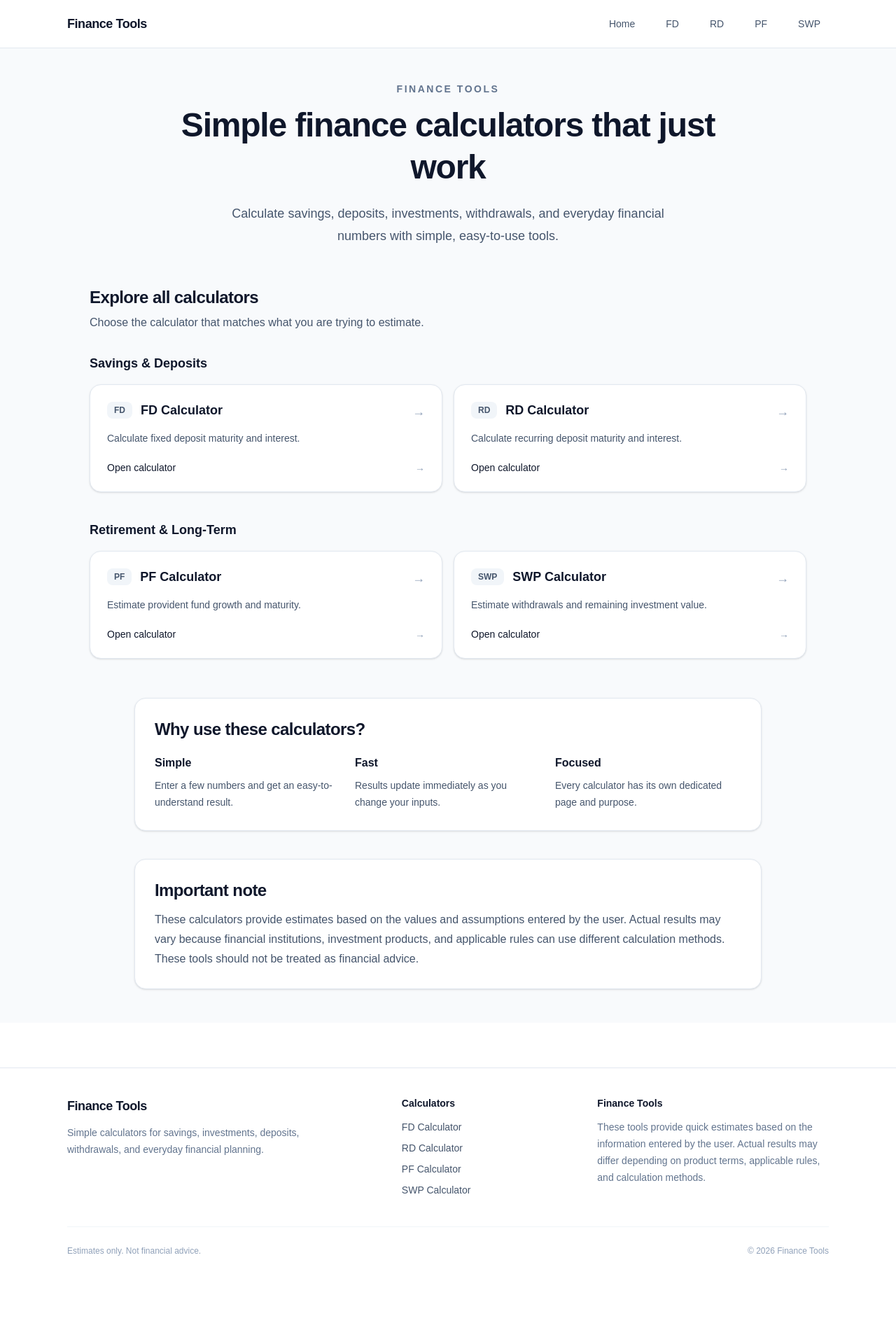
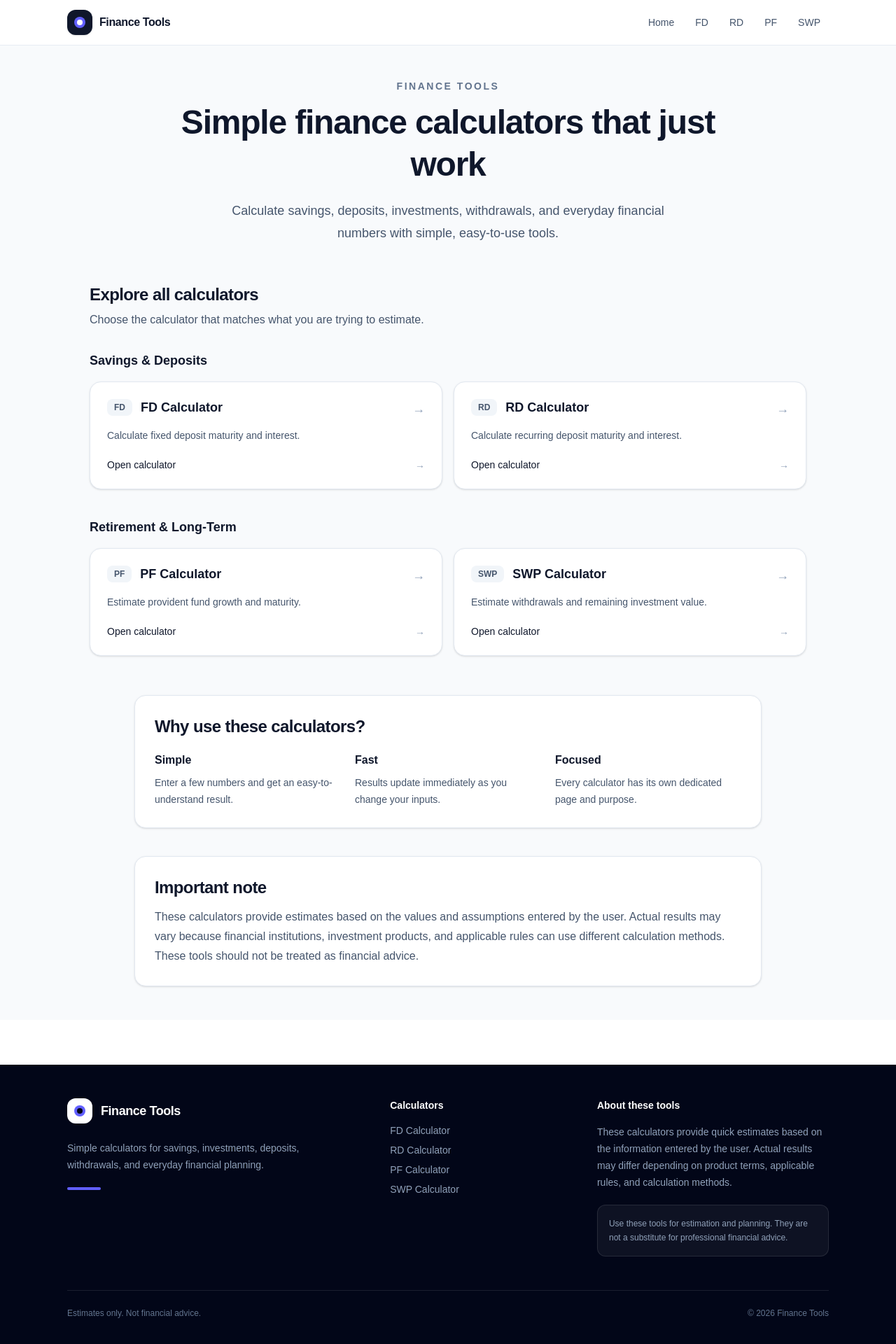
Before and after one commit to greeexstack/finance-tools, a Next.js app: page / in a window 1280 px wide. Shown: the top 1920 px of the page at 70% size. Before the commit the page ends 1837 px from the top, so only its background shows below. Built offline with nearby package versions, Linux system fonts and the light colour scheme.

Commit message:
Polish header and footer design

```diff
--- a/src/components/SiteFooter.tsx
+++ b/src/components/SiteFooter.tsx
@@ -21,39 +21,51 @@ const calculatorLinks = [
 
 export default function SiteFooter() {
   return (
-    <footer className="mt-12 border-t border-slate-200 bg-white sm:mt-16">
-      <div className="mx-auto w-full max-w-6xl px-4 py-8 sm:px-6 sm:py-10 lg:px-8">
-        <div className="grid grid-cols-1 gap-8 sm:grid-cols-2 lg:grid-cols-[1.3fr_0.7fr_1fr] lg:gap-12">
+    <footer className="mt-12 bg-slate-950 text-white sm:mt-16">
+      <div className="mx-auto w-full max-w-6xl px-4 py-10 sm:px-6 sm:py-12 lg:px-8">
+        <div className="grid grid-cols-1 gap-10 sm:grid-cols-2 lg:grid-cols-[1.2fr_0.7fr_1fr] lg:gap-16">
           {/* Brand */}
           <div>
             <Link
               href="/"
-              className="inline-block text-lg font-bold tracking-tight text-slate-900"
+              className="group inline-flex items-center gap-3"
             >
-              Finance Tools
+              <span
+                aria-hidden="true"
+                className="relative flex h-9 w-9 shrink-0 items-center justify-center overflow-hidden rounded-xl bg-white"
+              >
+                <span className="absolute h-4 w-4 rounded-full bg-indigo-500" />
+                <span className="absolute h-2 w-2 rounded-full bg-slate-950" />
+              </span>
+
+              <span className="text-lg font-bold tracking-tight text-white">
+                Finance Tools
+              </span>
             </Link>
 
-            <p className="mt-3 max-w-sm text-sm leading-6 text-slate-500">
+            <p className="mt-4 max-w-sm text-sm leading-6 text-slate-400">
               Simple calculators for savings, investments, deposits,
               withdrawals, and everyday financial planning.
             </p>
+
+            <div className="mt-5 h-1 w-12 rounded-full bg-indigo-500" />
           </div>
 
           {/* Calculators */}
           <div>
-            <h2 className="text-sm font-semibold text-slate-900">
+            <h2 className="text-sm font-semibold text-white">
               Calculators
             </h2>
 
             <nav
               aria-label="Calculator links"
-              className="mt-3 grid grid-cols-1 gap-y-1.5"
+              className="mt-4 flex flex-col gap-2"
             >
               {calculatorLinks.map((calculator) => (
                 <Link
                   key={calculator.href}
                   href={calculator.href}
-                  className="w-fit py-0.5 text-sm text-slate-600 transition hover:text-slate-900"
+                  className="w-fit text-sm text-slate-400 transition hover:translate-x-0.5 hover:text-white"
                 >
                   {calculator.name}
                 </Link>
@@ -63,24 +75,32 @@ export default function SiteFooter() {
 
           {/* About */}
           <div>
-            <h2 className="text-sm font-semibold text-slate-900">
-              Finance Tools
+            <h2 className="text-sm font-semibold text-white">
+              About these tools
             </h2>
 
-            <p className="mt-3 text-sm leading-6 text-slate-500">
-              These tools provide quick estimates based on the information
-              entered by the user. Actual results may differ depending on
-              product terms, applicable rules, and calculation methods.
+            <p className="mt-4 text-sm leading-6 text-slate-400">
+              These calculators provide quick estimates based on the
+              information entered by the user. Actual results may differ
+              depending on product terms, applicable rules, and calculation
+              methods.
             </p>
+
+            <div className="mt-5 rounded-xl border border-white/10 bg-white/5 p-4">
+              <p className="text-xs leading-5 text-slate-400">
+                Use these tools for estimation and planning. They are not a
+                substitute for professional financial advice.
+              </p>
+            </div>
           </div>
         </div>
 
-        <div className="mt-8 border-t border-slate-100 pt-6 sm:mt-10 sm:flex sm:items-center sm:justify-between">
-          <p className="text-xs leading-5 text-slate-400">
+        <div className="mt-10 border-t border-white/10 pt-6 sm:mt-12 sm:flex sm:items-center sm:justify-between">
+          <p className="text-xs text-slate-500">
             Estimates only. Not financial advice.
           </p>
 
-          <p className="mt-2 text-xs leading-5 text-slate-400 sm:mt-0">
+          <p className="mt-2 text-xs text-slate-500 sm:mt-0">
             © {new Date().getFullYear()} Finance Tools
           </p>
         </div>
--- a/src/components/SiteHeader.tsx
+++ b/src/components/SiteHeader.tsx
@@ -10,30 +10,44 @@ const navigation = [
 
 export default function SiteHeader() {
   return (
-    <header className="border-b border-slate-200 bg-white">
-      <div className="mx-auto flex max-w-6xl flex-col gap-3 px-4 py-4 sm:flex-row sm:items-center sm:justify-between sm:px-6 lg:px-8">
+    <header className="sticky top-0 z-50 border-b border-slate-200/80 bg-white/95 backdrop-blur">
+      <div className="mx-auto w-full max-w-6xl px-3 sm:px-6 lg:px-8">
+        <div className="flex min-h-16 items-center justify-between gap-3">
+          {/* Brand */}
           <Link
             href="/"
-          className="shrink-0 text-lg font-bold tracking-tight text-slate-900"
+            className="group flex shrink-0 items-center gap-2.5"
           >
+            <span
+              aria-hidden="true"
+              className="relative flex h-9 w-9 shrink-0 items-center justify-center overflow-hidden rounded-xl bg-slate-900 shadow-sm"
+            >
+              <span className="absolute h-4 w-4 rounded-full bg-indigo-500" />
+              <span className="absolute h-2 w-2 rounded-full bg-white" />
+            </span>
+
+            <span className="text-[15px] font-bold tracking-tight text-slate-900 sm:text-base">
               Finance Tools
+            </span>
           </Link>
 
+          {/* Navigation */}
           <nav
             aria-label="Main navigation"
-          className="flex w-full min-w-0 items-center gap-2 overflow-x-auto pb-1 sm:w-auto sm:gap-5 sm:overflow-visible sm:pb-0 [scrollbar-width:none] [&::-webkit-scrollbar]:hidden"
+            className="ml-auto flex min-w-0 items-center gap-1 overflow-x-auto pb-1 [scrollbar-width:none] [&::-webkit-scrollbar]:hidden sm:gap-1.5 sm:overflow-visible sm:pb-0"
           >
             {navigation.map((item) => (
               <Link
                 key={item.href}
                 href={item.href}
-              className="shrink-0 rounded-lg px-3 py-2 text-sm font-medium text-slate-600 transition hover:bg-slate-50 hover:text-slate-900"
+                className="shrink-0 rounded-xl px-2.5 py-2 text-sm font-medium text-slate-600 transition hover:bg-indigo-50 hover:text-indigo-700 focus:outline-none focus:ring-2 focus:ring-indigo-500/30 sm:px-3"
               >
                 {item.name}
               </Link>
             ))}
           </nav>
         </div>
+      </div>
     </header>
   );
 }
```
Lines whose indentation alone changed are shown as unchanged.
